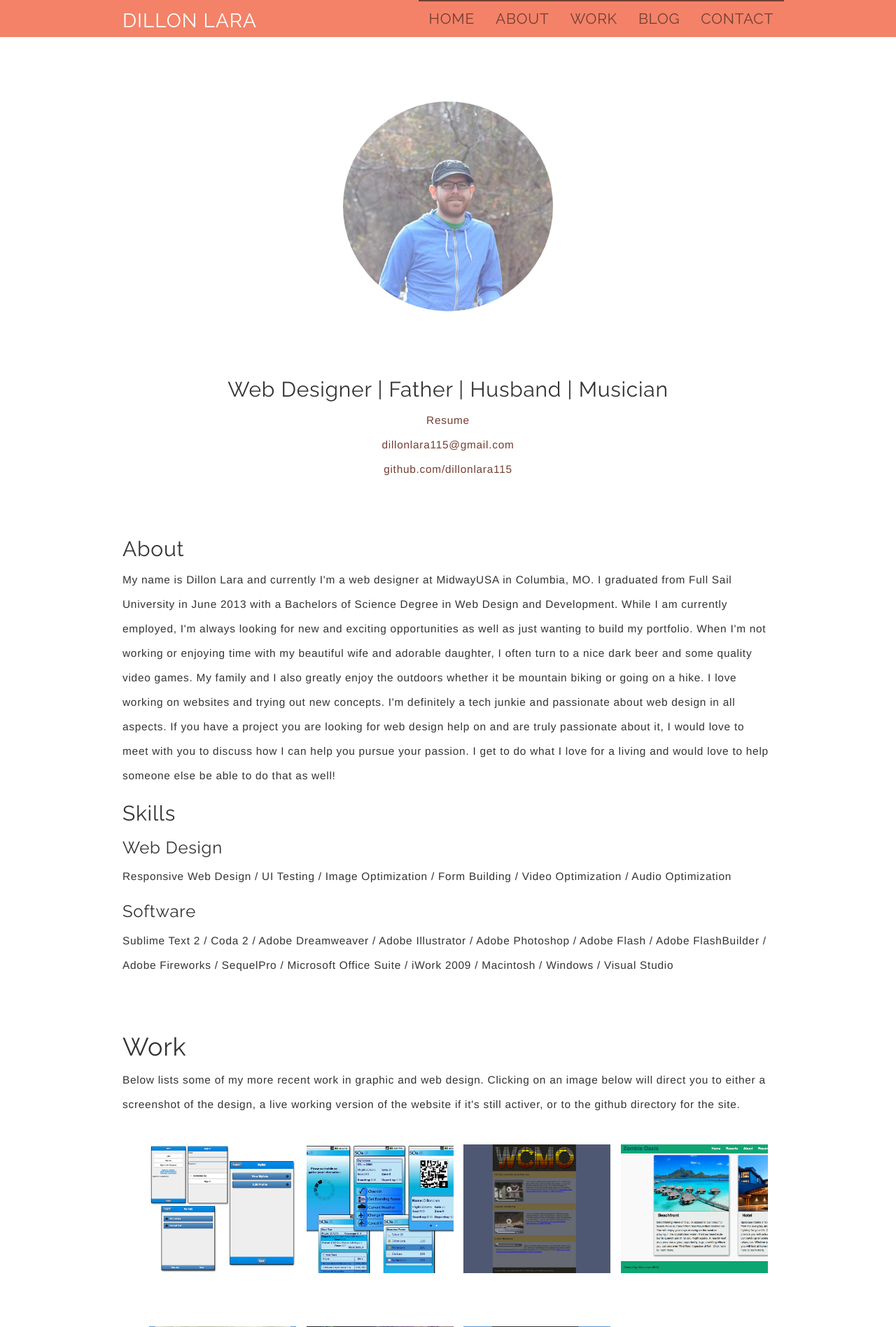
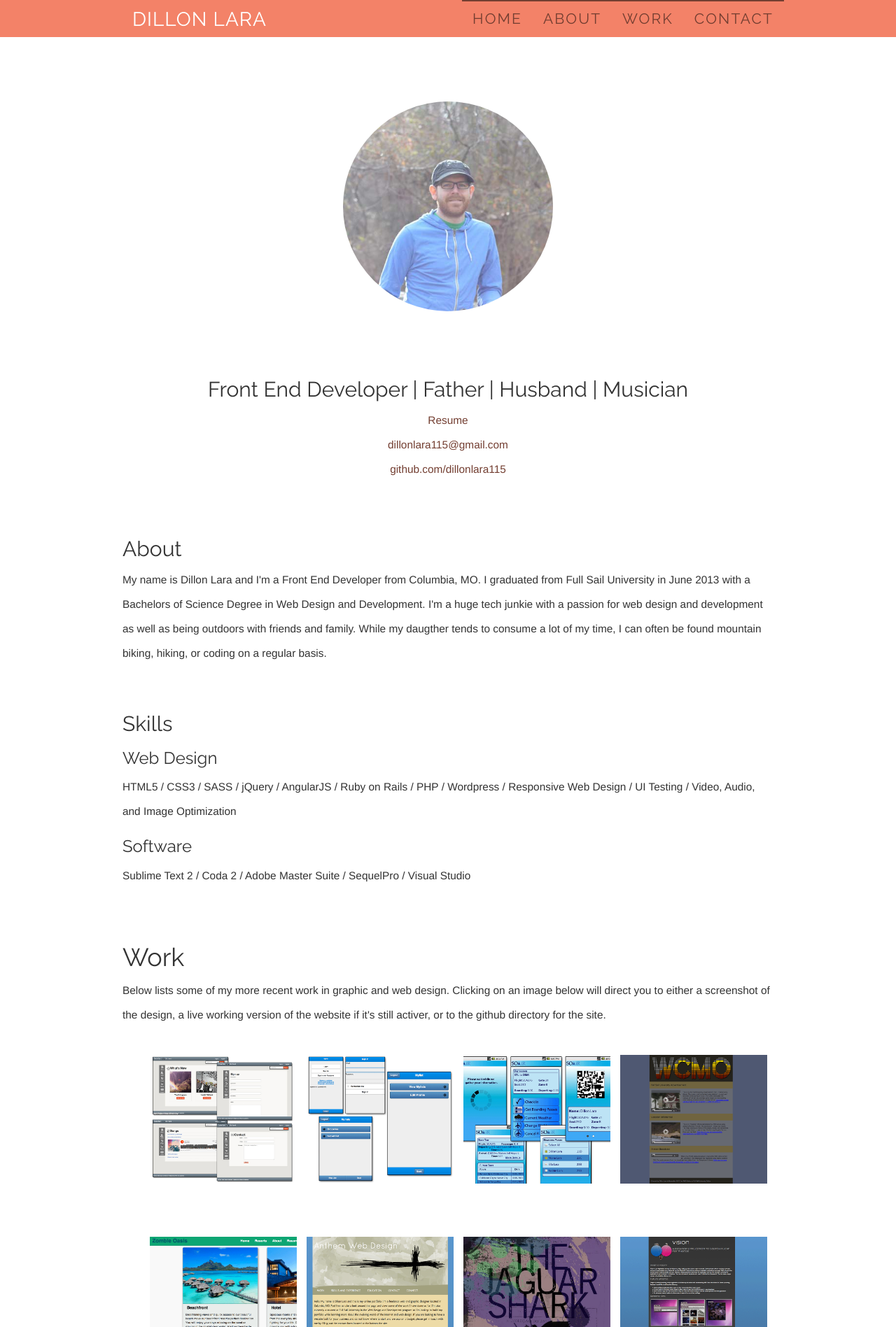
Before and after one commit to dillonlara115/myPortfolio, a Rails app: page / in a window 1280 px wide. Shown: the top 1897 px of the page at 70% size. Run offline with Rails 7, Linux system fonts and the light colour scheme; style sheets or scripts are compiled from the project's sources; some libraries are stand-ins or nearby versions.

Commit message:
updated styles due to bad merge

```diff
--- a/app/assets/stylesheets/custom.css.scss
+++ b/app/assets/stylesheets/custom.css.scss
@@ -1,19 +1,11 @@
 /* IMPORTS */
 @import "bootstrap";
 
-@import url(http://fonts.googleapis.com/css?family=Raleway:400,600,700,300);
-@font-face {
-	font-family: 'Glyphicons Halflings';
-	src: url(font-path('glyphicons-halflings-regular.eot') + "?#iefix") format('embedded-opentype'),
-	     url(font-path('glyphicons-halflings-regular.woff')) format('woff'),
-	     url(font-path('glyphicons-halflings-regular.ttf'))  format('truetype'),
-	     url(font-path('glyphicons-halflings-regular.svg') + "#glyphicons_halflingsregular") format('svg');
-}
+@import url(//fonts.googleapis.com/css?family=Raleway:400,600,700,300);
 
 /* VARIABLES */
 
 $linkColor: #733E31;
-
 
 
 *, *:after, *:before { -webkit-box-sizing: border-box; -moz-box-sizing: border-box; box-sizing: border-box; }
@@ -21,7 +13,6 @@ $linkColor: #733E31;
 body {
 	padding-top: 70px;
 	line-height: 2.5em;
-  letter-spacing: .75px;
 }
 a {
 	color: $linkColor;
@@ -48,41 +39,40 @@ nav, h1, h2, h3, h4, h5, h6, label {
 }
 
 
-#logo {
+.logo {
 	float: left;
 	font-family: 'Raleway', sans-serif;
-  margin-right: 10px;
+	margin: 10px 0 0 .5em;
 	font-size: 2em;
 	text-transform: uppercase;
 	letter-spacing: 1px;
-  padding-top: 12px;
 	color: #FFF;
 	&:hover {
 		text-decoration: none;
+		color: $linkColor;
+		-webkit-transition: color 250ms linear;
+		transition: color 250ms linear;
 	}
 }
 
 /* header */
-
-
 .navbar-inverse {
 	border: none;
 }
 
-nav {
+.header-nav {
 	text-transform: uppercase;
 	background-color: #F38268;
 	li {
 		font-size: 1.5em;
 		a{
-      color: #fff;
+			letter-spacing: .1em;
 			position: relative;
+			&:hover {
+				background-color: transparent;
 			}
 		}
 	}
-
-.nav > li > a:hover {
-  background-color: transparent;
 }
 
 nav a:hover,
@@ -99,9 +89,7 @@ nav a:focus {
 	@media screen and (max-width: 780px) {
 		border-top: none;
 	}
-}
-
-.link a::before {
+	&:before {
 		position: absolute;
 		top: 5px;
 		left: 15px;
--- a/app/views/layouts/_footer.html.erb
+++ b/app/views/layouts/_footer.html.erb
@@ -8,12 +8,10 @@
       <span itemprop="addressRegion">MO<meta itemprop="postalCode" content="65203"></span>
     </span>
   </span>
-  </small>
-  <nav>
-    <ul class="hi-icon-wrap hi-icon-effect-4 hi-icon-effect-4a">
-      <li><%= link_to "", 'https://twitter.com/jaguarsharksays', class: 'fa fa-twitter fa-2x hi-icon', target: '_blank' %></li>
-      <li><%= link_to "", 'https://www.facebook.com/dillon.lara', class: 'fa fa-facebook fa-2x hi-icon', target: '_blank' %></li>
-      <li><%= link_to "", 'https://github.com/dillonlara115', class: 'fa fa-github fa-2x hi-icon', target: '_blank' %> </li>
-    </ul>
-  </nav>
+</small>
+<ul class="social-wrapper">
+  <li><%= link_to "", 'https://twitter.com/jaguarsharksays', class: 'fa fa-twitter fa-2x social-icon', target: '_blank' %></li>
+  <li><%= link_to "", 'https://www.facebook.com/dillon.lara', class: 'fa fa-facebook fa-2x social-icon', target: '_blank' %></li>
+  <li><%= link_to "", 'https://github.com/dillonlara115', class: 'fa fa-github fa-2x social-icon', target: '_blank' %> </li>
+</ul>
 </footer>
--- a/app/views/layouts/_header.html.erb
+++ b/app/views/layouts/_header.html.erb
@@ -1,21 +1,21 @@
-<nav class='navbar  navbar-fixed-top' role='navigation'>
+<nav class='navbar header-nav navbar-fixed-top' role='navigation'>
 	<div class="container">
 		<div class="navbar-header">
 			<button type="button" class="navbar-toggle" data-toggle="collapse" data-target="#bs-example-navbar-collapse-1">
-		      <span class="sr-only">Toggle navigation</span>
-		      <span class="icon-bar"></span>
-		      <span class="icon-bar"></span>
-		      <span class="icon-bar"></span>
-		    </button>
-			<%= link_to "Dillon Lara", root_path, id: "logo", itemprop: "url" %>
+				<span class="sr-only">Toggle navigation</span>
+				<span class="icon-bar"></span>
+				<span class="icon-bar"></span>
+				<span class="icon-bar"></span>
+			</button>
+			<%= link_to "Dillon Lara", root_path, class: "logo", itemprop: "url" %>
 		</div>
 		<div class="collapse navbar-collapse" id="bs-example-navbar-collapse-1">
 			<ul class='nav navbar-nav navbar-right link'>
-				<li><%= link_to "Home", "#top", 'data-hover' => 'home' %></li>
-				<li><%= link_to "About", "#about", 'data-hover' => 'about' %></li>
-				<li><%= link_to "Work", "#work", 'data-hover' => 'work' %></li>
-				<li><%= link_to "Blog", "#blog", 'data-hover' => 'blog' %></li>
-				<li><%= link_to "Contact", "#contact", 'data-hover' => 'contact' %></li>
+				<li><%= link_to "Home", "/#top", 'data-hover' => 'home' %></li>
+				<li><%= link_to "About", "/#about", 'data-hover' => 'about' %></li>
+				<li><%= link_to "Work", "/#work", 'data-hover' => 'work' %></li>
+				<!--<li><%= link_to "Blog", "/#blog", 'data-hover' => 'blog' %></li>-->
+				<li><%= link_to "Contact", "/#contact", 'data-hover' => 'contact' %></li>
 			</ul>
 		</div>
 	</div>
--- a/app/views/static_pages/home.html.erb
+++ b/app/views/static_pages/home.html.erb
@@ -7,7 +7,7 @@
 
     <%= image_tag('me.jpg', size: "300", class: 'img-circle', itemprop: "image")  %>
 
-    <h2 itemprop="alternateName">Web Designer | Father | Husband | Musician</h2>
+    <h2 itemprop="alternateName">Front End Developer | Father | Husband | Musician</h2>
     <p>
       <%= link_to "Resume", 'https://dl.dropboxusercontent.com/u/987239/dillonLaraResume.pdf', target: '_blank' %><br />
       <%= mail_to "dillonlara115@gmail.com", nil, :itemprop => 'email', content: 'dillonlara115@gmail.com' %><br />
@@ -16,20 +16,29 @@
   </div>
   <section id="about">
     <h2>About</h2>
-	<p itemprop="description">My name is <span itemprop="name">Dillon Lara</span> and currently I'm a <span itemprop="jobTitle">web designer</span> at <span itemprop="worksFor">MidwayUSA </spam>in Columbia, MO.  I graduated from Full Sail University in June 2013 with a Bachelors of Science Degree in Web Design and Development.  While I am currently employed, I'm always looking for new and exciting opportunities as well as just wanting to build my portfolio.  When I'm not working or enjoying time with my beautiful wife and adorable daughter, I often turn to a nice dark beer and some quality video games.  My family and I also greatly enjoy the outdoors whether it be mountain biking or going on a hike.  I love working on websites and trying out new concepts.  I'm definitely a tech junkie and passionate about web design in all aspects.  If you have a project you are looking for web design help on and are truly passionate about it, I would love to meet with you to discuss how I can help you pursue your passion.  I get to do what I love for a living and would love to help someone else be able to do that as well!</p>
+    <p itemprop="description">
+      My name is <span itemprop="name">Dillon Lara</span> and I'm a <span itemprop="jobTitle">Front End Developer</span> from Columbia, MO.  I graduated from Full Sail University in
+      June 2013 with a Bachelors of Science Degree in Web Design and Development.  I'm a huge tech junkie with a passion for web design and development as well as being outdoors with
+      friends and family.  While my daugther tends to consume a lot of my time, I can often be found mountain biking, hiking, or coding on a regular basis.
+    </p>
   </section>
 
 
   <h2>Skills</h2>
   <h3>Web Design</h3>
-<p>Responsive Web Design / UI Testing / Image Optimization / Form Building / Video Optimization / Audio Optimization</p>
+  <p>HTML5 / CSS3 / SASS / jQuery / AngularJS / Ruby on Rails / PHP / Wordpress / Responsive Web Design / UI Testing / Video, Audio, and Image Optimization</p>
   <h3>Software</h3>
-<p>Sublime Text 2 / Coda 2 / Adobe Dreamweaver / Adobe Illustrator / Adobe Photoshop / Adobe Flash / Adobe FlashBuilder / Adobe Fireworks /  SequelPro / Microsoft Office Suite / iWork 2009 / Macintosh / Windows / Visual Studio</p>
+  <p>Sublime Text 2 / Coda 2 / Adobe Master Suite /  SequelPro / Visual Studio</p>
   <section id="work">
     <h1>Work</h1>
     <p>Below lists some of my more recent work in graphic and web design.  Clicking on an image below will direct you to either a screenshot of the design, a live working version of the website if it's still activer, or to the github directory for the site.</p>
     <div class='container'>
       <ul id="og-grid" class="og-grid">
+        <li>
+          <a href="https://github.com/dillonlara115/socialSpin" data-largesrc="/assets/socialspin.jpg" data-title="Social Spin Website" data-description="This was my final project for school.  It is a social music rating website built using Ruby on Rails and bootstrap." target="_blank">
+            <%= image_tag('socialspin.jpg', alt: "img01", width: "210px") %>
+          </a>
+        </li>
         <li>
           <a href="https://github.com/dillonlara115/myList" data-largesrc="/assets/mylist.png" data-title="MyList Mobile Site" data-description="Mobile website created using Ruby on Rails and jQuery Mobile.  This was a web app created to allow users to create, customize, edit, delete and update lists such as a grocery list." target="_blank">
             <%= image_tag('mylist.png', alt: "img03", width: "210px") %>
@@ -65,19 +74,15 @@
             <%= image_tag('visionapp2.png', alt: "img01", width: "210px") %>
           </a>
         </li>
-          <li>
-            <a href="https://github.com/dillonlara115/socialSpin" data-largesrc="/assets/socialspin.jpg" data-title="Social Spin Website" data-description="This was my final project for school.  It is a social music rating website built using Ruby on Rails and bootstrap." target="_blank">
-              <%= image_tag('socialspin.jpg', alt: "img01", width: "210px") %>
-            </a>
-          </li>
+
       </ul>
     </div>
   </section>
 
-<section id="blog">
-    <h1>Blog</h1>
-     <%= link_to "Check out my blog", "http://dillon-lara-web-designer.apps.runkite.com/", target: "_blank" %>
-</section>
+  <!--<section id="blog">-->
+  <!--    <h1>Blog</h1>-->
+  <!--     <%= link_to "Check out my blog", "http://dillon-lara-web-designer.apps.runkite.com/", target: "_blank" %>-->
+  <!--</section>-->
 
   <section id="contact">
     <h1>Contact</h1>
```
Also changed, not shown: other parts of app/assets/stylesheets/custom.css.scss (+32 -37 lines). Lines whose indentation alone changed are shown as unchanged.
